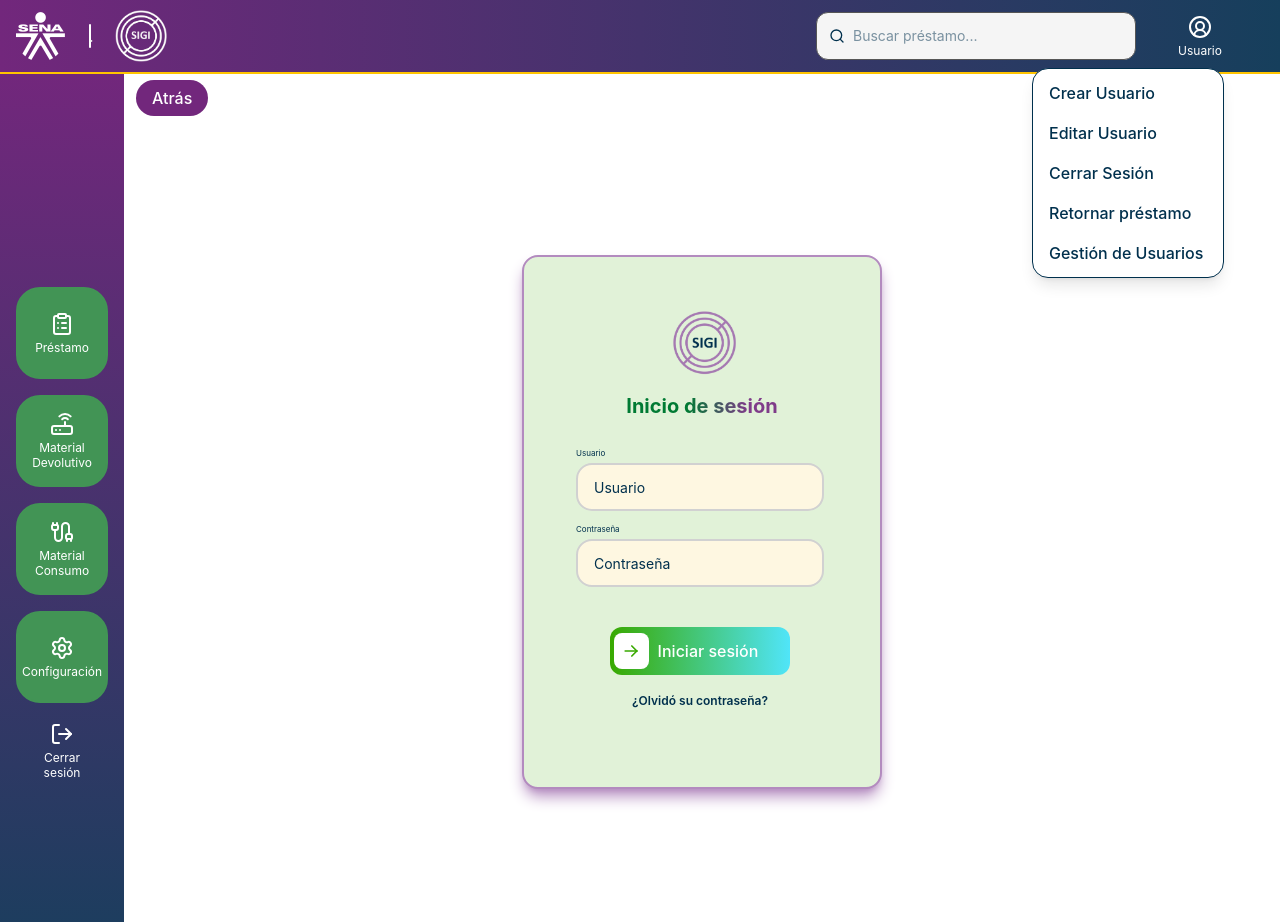
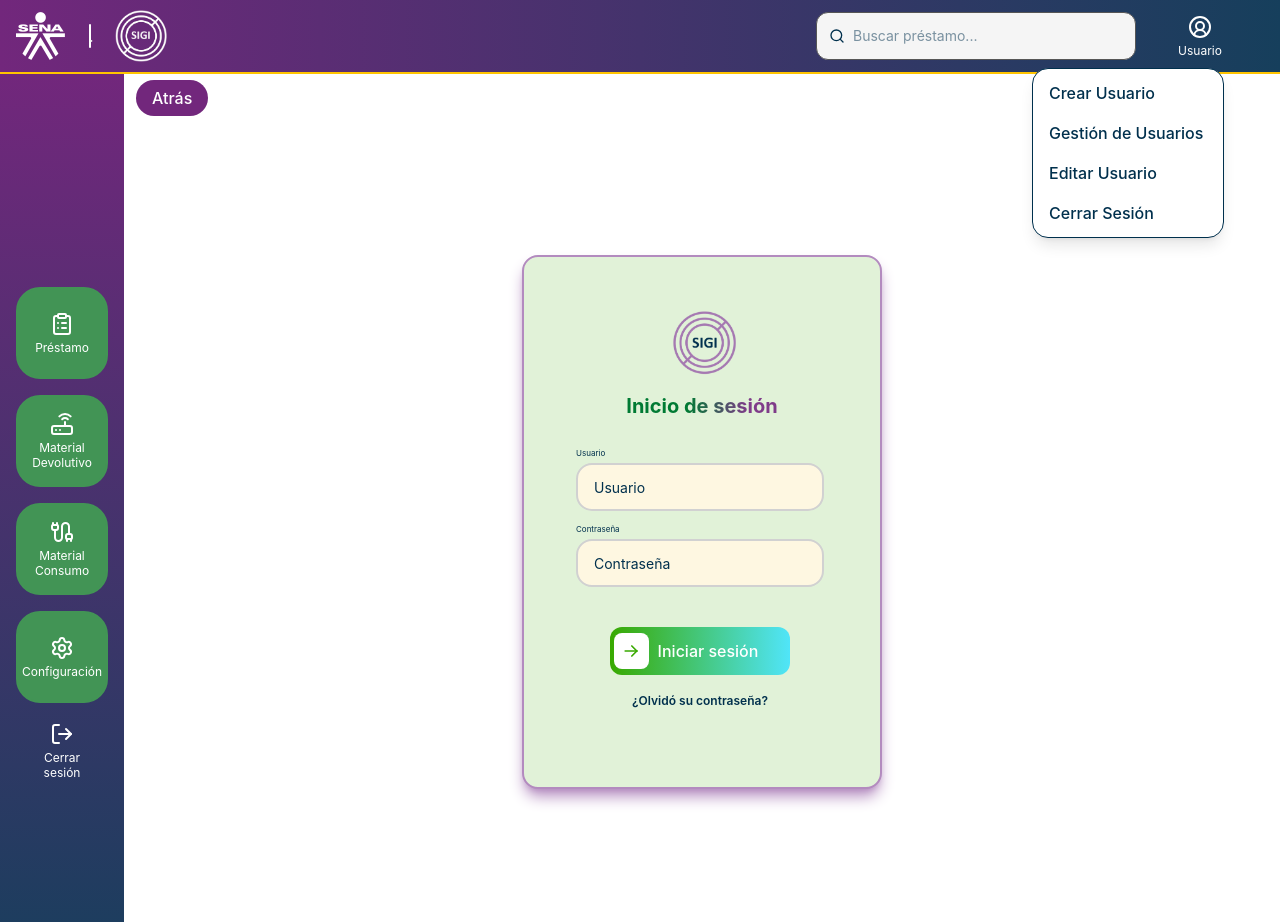
Before and after one commit to LeidyFlor/inventario-con-react-copy, a React (Vite) app: page /dashboard/auth in a window 1280 px wide. Both pictures are taken after a click on the button "Usuario". Built offline with nearby package versions, Linux system fonts and the light colour scheme.

Commit message:
(fix:(drowpdown-navbar): Se arregla comportamiento molesto del dropdown en el navbar, se utililizaorn portales y useRef en el context para que el compononete pueda saber cuando se le da click y ejecutar los componentes hijos que tiene para redirigir a sus respectivas paginas)

```diff
--- a/src/shared/layouts/DashboardLayout.jsx
+++ b/src/shared/layouts/DashboardLayout.jsx
@@ -33,7 +33,7 @@ export default function DashboardLayout() {
             )}
             <Navbar isOpen={menuOpen} onClose={() => setMenuOpen(false)} />
             {/* Contenido dinamico de las paginas */}
-            <main className="lg:ml-[124px] items-center lg:justify-center min-h-[calc(100vh-72px)] pt-12 px-4">
+            <main className="lg:ml-31 items-center lg:justify-center min-h-[calc(100vh-72px)] pt-12 px-4">
 
                 <Outlet />
 
--- a/src/shared/layouts/Header.jsx
+++ b/src/shared/layouts/Header.jsx
@@ -64,13 +64,13 @@ export default function Header( { onMenuToggle } ) {
             <div className="mx-auto max-w-7xl px-4">
                 <div className="flex h-18 items-center justify-between">
                     <div className="flex items-center gap-6">
-                        <Link to={"/"} className="">
+                        <Link to={"/dashboard"} className="">
                             <img src={logoSenaBlanco} alt="Logo del sena" className="md:h-12  h-10" />
                         </Link>
                         <div className="rounded-2xl w-0.5 bg-background text-text-inverse hidden md:block">
                             .
                         </div>
-                        <Link to={"/"} className="hidden md:block">
+                        <Link to={"/dashboard"} className="hidden md:block">
                             <img src={logoSigiBlanco} alt="Logo del sistema ,Sigi" className="h-13" />
                         </Link>
 
@@ -132,6 +132,11 @@ export default function Header( { onMenuToggle } ) {
                                         </Link>
                                     </DropdownItem>
                                     <DropdownItem>
+                                        <Link to="user-list" className="block w-full">
+                                            Gestión de Usuarios
+                                        </Link>
+                                    </DropdownItem>
+                                    <DropdownItem>
                                         <Link to="user-edit" className="block w-full">
                                             Editar Usuario
                                         </Link>
@@ -139,16 +144,6 @@ export default function Header( { onMenuToggle } ) {
                                     <DropdownItem>
                                         <Link to="/auth" className="block w-full">
                                             Cerrar Sesión
-                                        </Link>
-                                    </DropdownItem>
-                                    <DropdownItem>
-                                        <Link to="loan-return" className="block w-full">
-                                            Retornar préstamo
-                                        </Link>
-                                    </DropdownItem>
-                                    <DropdownItem>
-                                        <Link to="user-list" className="block w-full">
-                                            Gestión de Usuarios
                                         </Link>
                                     </DropdownItem>
 
```
Also changed, not shown: src/app/router.jsx (+24 -8 lines).
